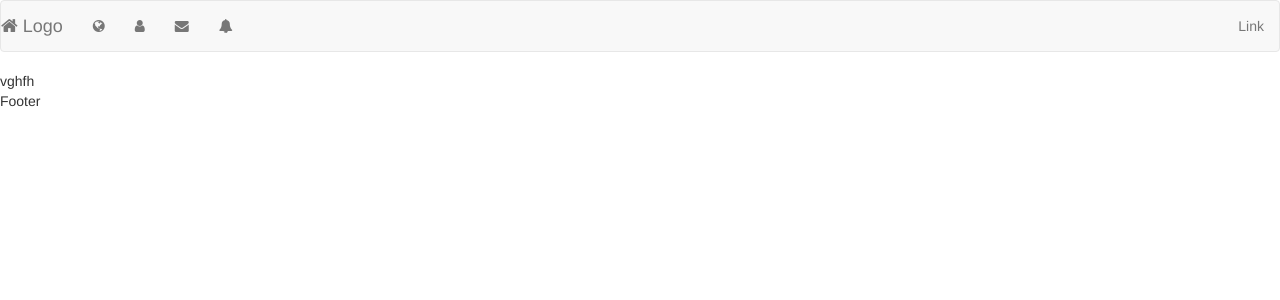
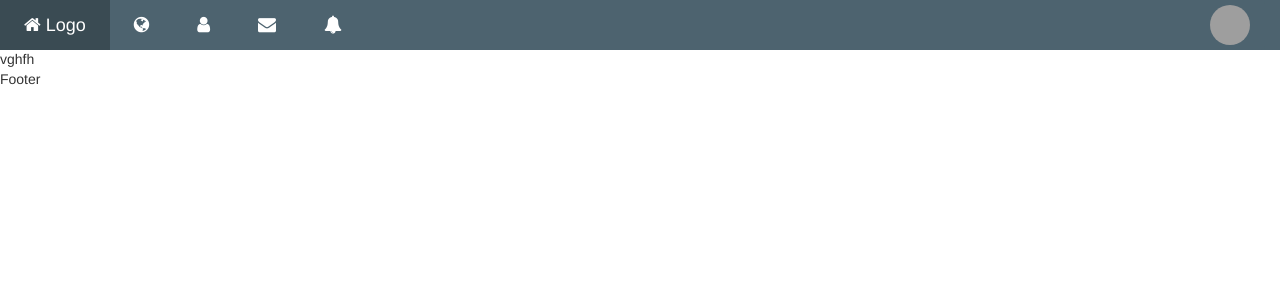
Before and after one commit to Skiy11/My-mvcframework, a PHP site: page /app/View/Template/theme.phtml in a window 1280 px wide. Shown: the top 300 px of the page. Run offline with PHP 8.4, Linux system fonts and the light colour scheme; some libraries are stand-ins or nearby versions; grey boxes are pictures that could not be loaded.

Commit message:
Add header.scss

```diff
--- a/app/View/Template/theme.phtml
+++ b/app/View/Template/theme.phtml
@@ -46,7 +46,7 @@
                     </ul>
 
                     <ul class="nav navbar-nav navbar-right">
-                        <li><a href="#">Link</a></li>
+                        <li><img src="/img/ava.jpg" class="img-circle"></li>
                     </ul>
                 </div><!-- /.navbar-collapse -->
             </div><!-- /.container-fluid -->
--- a/public/css/components/_header.scss
+++ b/public/css/components/_header.scss
@@ -0,0 +1,74 @@
+//sass --watch vendor/twbs/bootstrap-sass/assets/stylesheets/_bootstrap.scss:public/css/style.css
+header {
+    @include container-fixed;
+
+    height: 50px;
+    background-color: #4d636f;
+
+
+    .navbar-default {
+        background-color: #4d636f;
+        border: 0;
+
+        .navbar-header {
+
+            a {
+                padding: 15px 24px;
+                color: #fff;
+                background-color: #3a4b53;
+                font-weight: lighter;
+            }
+            a:hover {
+                color: #fff;
+                background-color: #3a4b53;
+            }
+        }
+        .navbar-nav {
+            li {
+                a {
+                    color: #fff;
+                    font-size: 18px;
+                    display: block;
+                    padding: 15px 24px;
+                }
+
+                .dropdown-menu {
+                    padding: 0;
+                    li {
+                       a {
+                           padding: 5px 15px;
+                           color: #000;
+                       }
+                    }
+                    li:hover {
+                        background-color: #ccc;
+                        a:hover {
+                            color: #000;
+                        }
+                    }
+                }
+
+            }
+            li:hover {
+                background-color: #fff;
+                a:hover {
+                    color: #000;
+                }
+            }
+        }
+
+        .navbar-right {
+
+            li {
+                img {
+                    width: 40px;
+                    height: 40px;
+                    margin-top: 5px;
+                    margin-right: 15px;
+                }
+            }
+        }
+    }
+
+
+}
--- a/public/css/style.css
+++ b/public/css/style.css
@@ -2571,5 +2571,51 @@ tbody.collapse.in {
 @media print {
   .hidden-print {
     display: none !important; } }
+header {
+  margin-right: auto;
+  margin-left: auto;
+  padding-left: 15px;
+  padding-right: 15px;
+  height: 50px;
+  background-color: #4d636f; }
+  header:before, header:after {
+    content: " ";
+    display: table; }
+  header:after {
+    clear: both; }
+  header .navbar-default {
+    background-color: #4d636f;
+    border: 0; }
+    header .navbar-default .navbar-header a {
+      padding: 15px 24px;
+      color: #fff;
+      background-color: #3a4b53;
+      font-weight: lighter; }
+    header .navbar-default .navbar-header a:hover {
+      color: #fff;
+      background-color: #3a4b53; }
+    header .navbar-default .navbar-nav li a {
+      color: #fff;
+      font-size: 18px;
+      display: block;
+      padding: 15px 24px; }
+    header .navbar-default .navbar-nav li .dropdown-menu {
+      padding: 0; }
+      header .navbar-default .navbar-nav li .dropdown-menu li a {
+        padding: 5px 15px;
+        color: #000; }
+      header .navbar-default .navbar-nav li .dropdown-menu li:hover {
+        background-color: #ccc; }
+        header .navbar-default .navbar-nav li .dropdown-menu li:hover a:hover {
+          color: #000; }
+    header .navbar-default .navbar-nav li:hover {
+      background-color: #fff; }
+      header .navbar-default .navbar-nav li:hover a:hover {
+        color: #000; }
+    header .navbar-default .navbar-right li img {
+      width: 40px;
+      height: 40px;
+      margin-top: 5px;
+      margin-right: 15px; }
 
 /*# sourceMappingURL=style.css.map */
```
